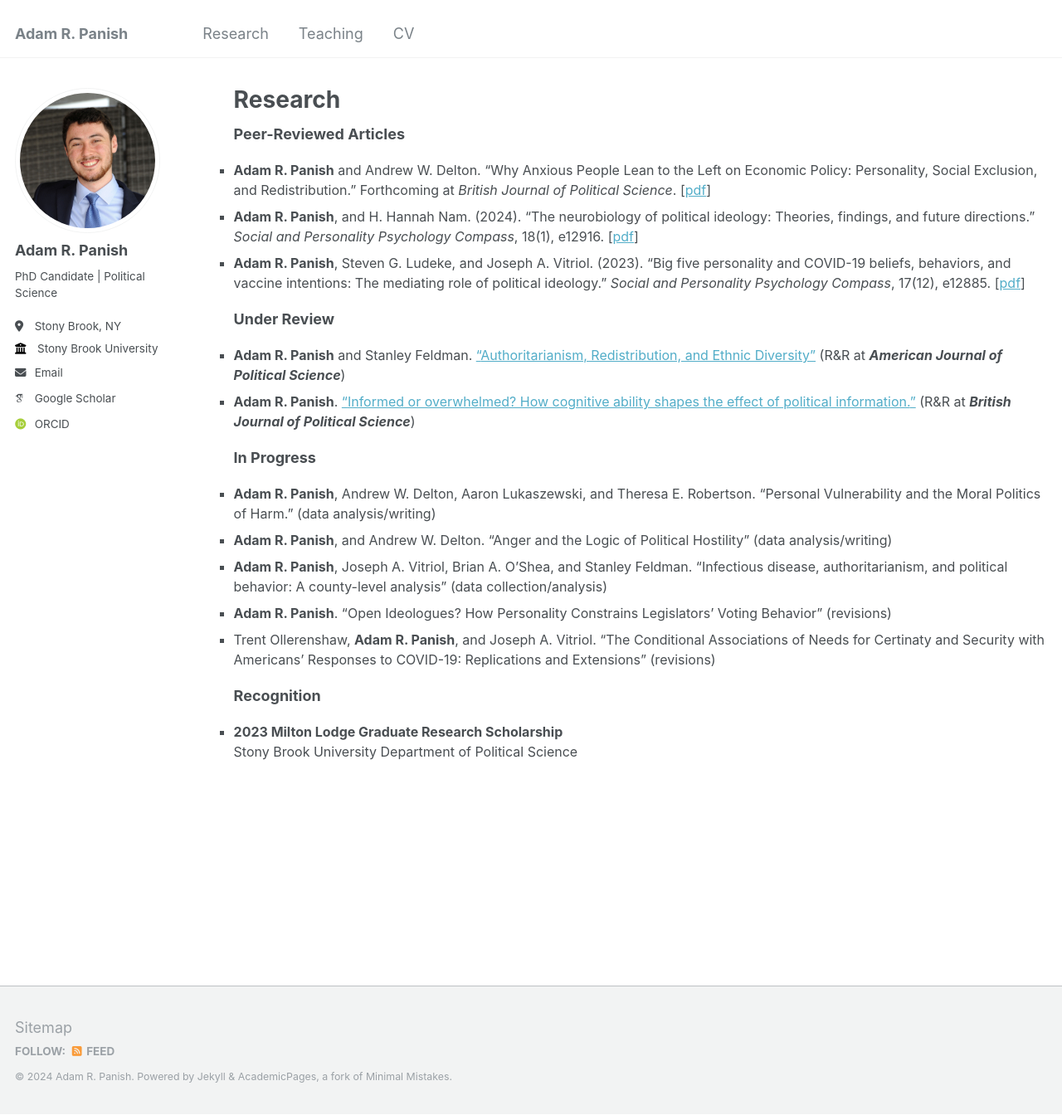
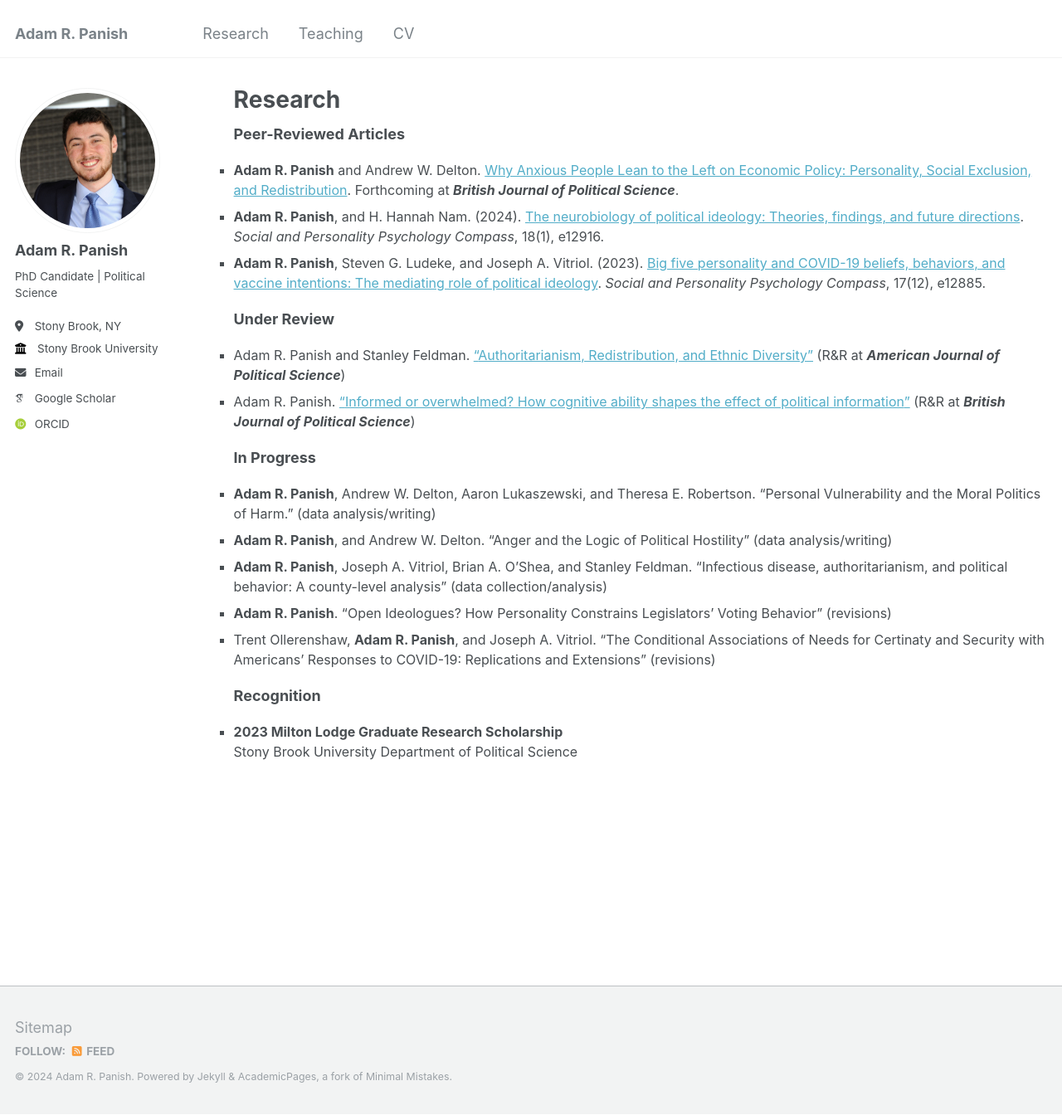
Before and after one commit to adampanish/adampanish.github.io, a Jekyll site: the page built from _pages/research.html, in a window 1280 px wide and 1344 px high. Shown: the whole window at 83% size. Built offline with Jekyll 4.4.1, drawn with Linux system fonts in a browser that asks for light colours; some web fonts are replaced.

Commit message:
Update research.html

```diff
--- a/_pages/research.html
+++ b/_pages/research.html
@@ -16,15 +16,15 @@
 
 <b>Peer-Reviewed Articles</b>
 <ul><font size=3>
-<li><b>Adam R. Panish</b> and Andrew W. Delton. <q>Why Anxious People Lean to the Left on Economic Policy: Personality, Social Exclusion, and Redistribution.</q> Forthcoming at <i>British Journal of Political Science</i>. [<a href="https://www.dropbox.com/scl/fi/6asbl7xmwbo2fbpg2q6eq/panish_delton_anxious_2024.pdf?rlkey=wwmde8r5b71kkw3dkat90zyrc&st=rbajjc4g&dl=0" target="_blank">pdf</a>]</li>
-<li><b>Adam R. Panish</b>, and H. Hannah Nam. (2024). <q>The neurobiology of political ideology: Theories, findings, and future directions.</q> <i>Social and Personality Psychology Compass</i>, 18(1), e12916. [<a href="https://www.dropbox.com/scl/fi/sj69ayc1z5t7d8o8twixv/panish_nam_brain_2024.pdf?rlkey=09l0qc5kdduh0qt1v3o8tylbq&st=9qsrs6lu&dl=0" target="_blank">pdf</a>]</li>
-<li><b>Adam R. Panish</b>, Steven G. Ludeke, and Joseph A. Vitriol. (2023). <q>Big five personality and COVID-19 beliefs, behaviors, and vaccine intentions: The mediating role of political ideology.</q> <i>Social and Personality Psychology Compass</i>, 17(12), e12885. [<a href="https://www.dropbox.com/scl/fi/tf16ohk1c1dyxmyltifek/panish_ludeke_vitriol_covid_2023.pdf?rlkey=bsmblnhw2cpspw8ebk6g9lb18&st=u2ak5dkg&dl=0" target="_blank">pdf</a>]</li>
+<li><b>Adam R. Panish</b> and Andrew W. Delton. <a href="https://www.dropbox.com/scl/fi/6asbl7xmwbo2fbpg2q6eq/panish_delton_anxious_2024.pdf?rlkey=wwmde8r5b71kkw3dkat90zyrc&st=rbajjc4g&dl=0" target="_blank">Why Anxious People Lean to the Left on Economic Policy: Personality, Social Exclusion, and Redistribution</a>. Forthcoming at <i><strong>British Journal of Political Science</strong></i>.</li>
+<li><b>Adam R. Panish</b>, and H. Hannah Nam. (2024). <a href="https://www.dropbox.com/scl/fi/sj69ayc1z5t7d8o8twixv/panish_nam_brain_2024.pdf?rlkey=09l0qc5kdduh0qt1v3o8tylbq&st=9qsrs6lu&dl=0" target="_blank">The neurobiology of political ideology: Theories, findings, and future directions</a>. <i>Social and Personality Psychology Compass</i>, 18(1), e12916.</li>
+<li><b>Adam R. Panish</b>, Steven G. Ludeke, and Joseph A. Vitriol. (2023). <a href="https://www.dropbox.com/scl/fi/tf16ohk1c1dyxmyltifek/panish_ludeke_vitriol_covid_2023.pdf?rlkey=bsmblnhw2cpspw8ebk6g9lb18&st=u2ak5dkg&dl=0" target="_blank">Big five personality and COVID-19 beliefs, behaviors, and vaccine intentions: The mediating role of political ideology</a>. <i>Social and Personality Psychology Compass</i>, 17(12), e12885.</li>
 </font></ul>
 
 <b>Under Review</b>
 <ul><font size=3>
-<li><b>Adam R. Panish</b> and Stanley Feldman. <a href="https://www.dropbox.com/scl/fi/58i4blxvq4boe47q8djv4/panish_feldman_redistribution_2024.pdf?rlkey=dcqn3b67jbtd5e4cmmjxefnyf&st=5iwmtlqf&dl=0" target="_blank"><q>Authoritarianism, Redistribution, and Ethnic Diversity</q></a> (R&R at <b><i>American Journal of Political Science</i></b>)</li>
-<li><b>Adam R. Panish</b>. <a href="https://www.dropbox.com/scl/fi/o7ml9g0v776t21cq4epw9/panish_cognitive_2024.pdf?rlkey=i0hdacf0qrlucznukqmjecg83&st=ghvrcxp5&dl=0" target="_blank"><q>Informed or overwhelmed? How cognitive ability shapes the effect of political information.</q></a> (R&R at <b><i>British Journal of Political Science</i></b>)</li>
+<li>Adam R. Panish and Stanley Feldman. <a href="https://www.dropbox.com/scl/fi/58i4blxvq4boe47q8djv4/panish_feldman_redistribution_2024.pdf?rlkey=dcqn3b67jbtd5e4cmmjxefnyf&st=5iwmtlqf&dl=0" target="_blank"><q>Authoritarianism, Redistribution, and Ethnic Diversity</q></a> (R&R at <strong><i>American Journal of Political Science</i></strong>)</li>
+<li>Adam R. Panish. <a href="https://www.dropbox.com/scl/fi/o7ml9g0v776t21cq4epw9/panish_cognitive_2024.pdf?rlkey=i0hdacf0qrlucznukqmjecg83&st=ghvrcxp5&dl=0" target="_blank"><q>Informed or overwhelmed? How cognitive ability shapes the effect of political information</q></a> (R&R at <strong><i>British Journal of Political Science</i></strong>)</li>
 </font></ul>
 
 <b>In Progress</b>
```
